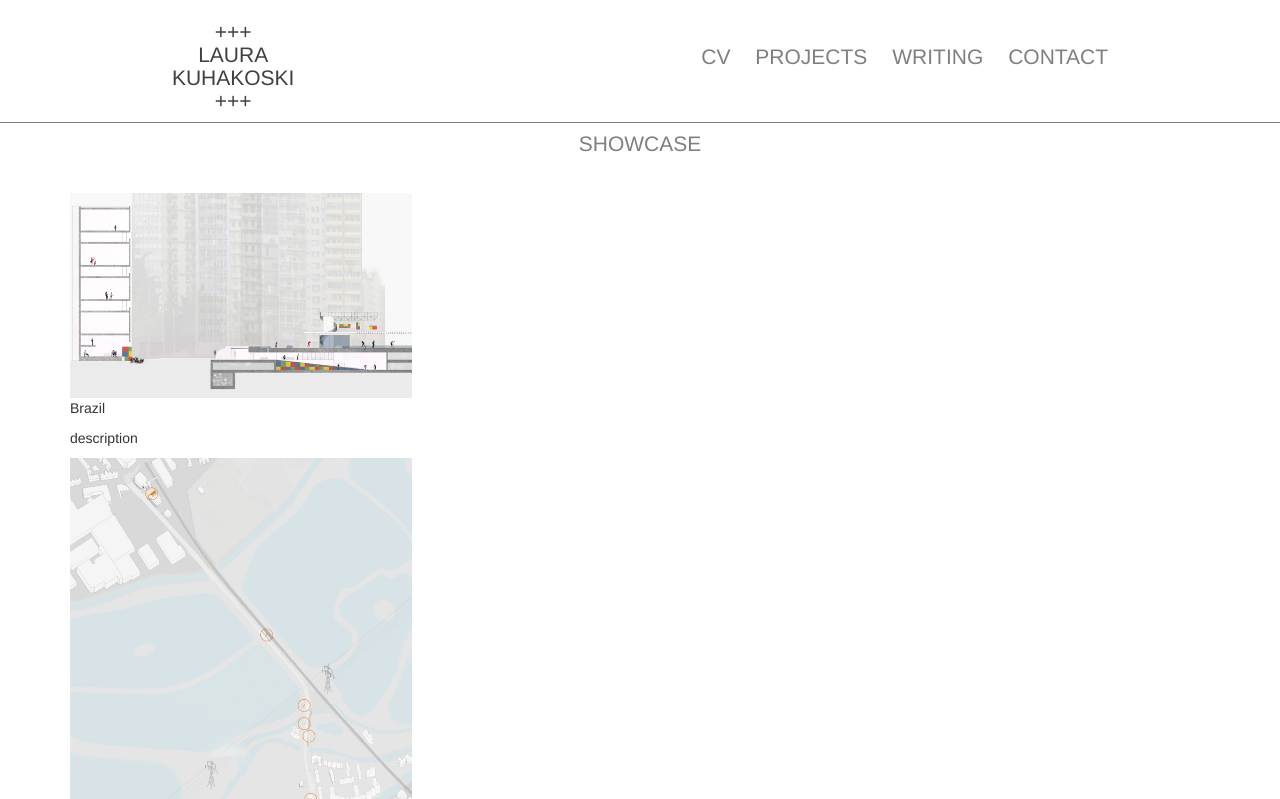
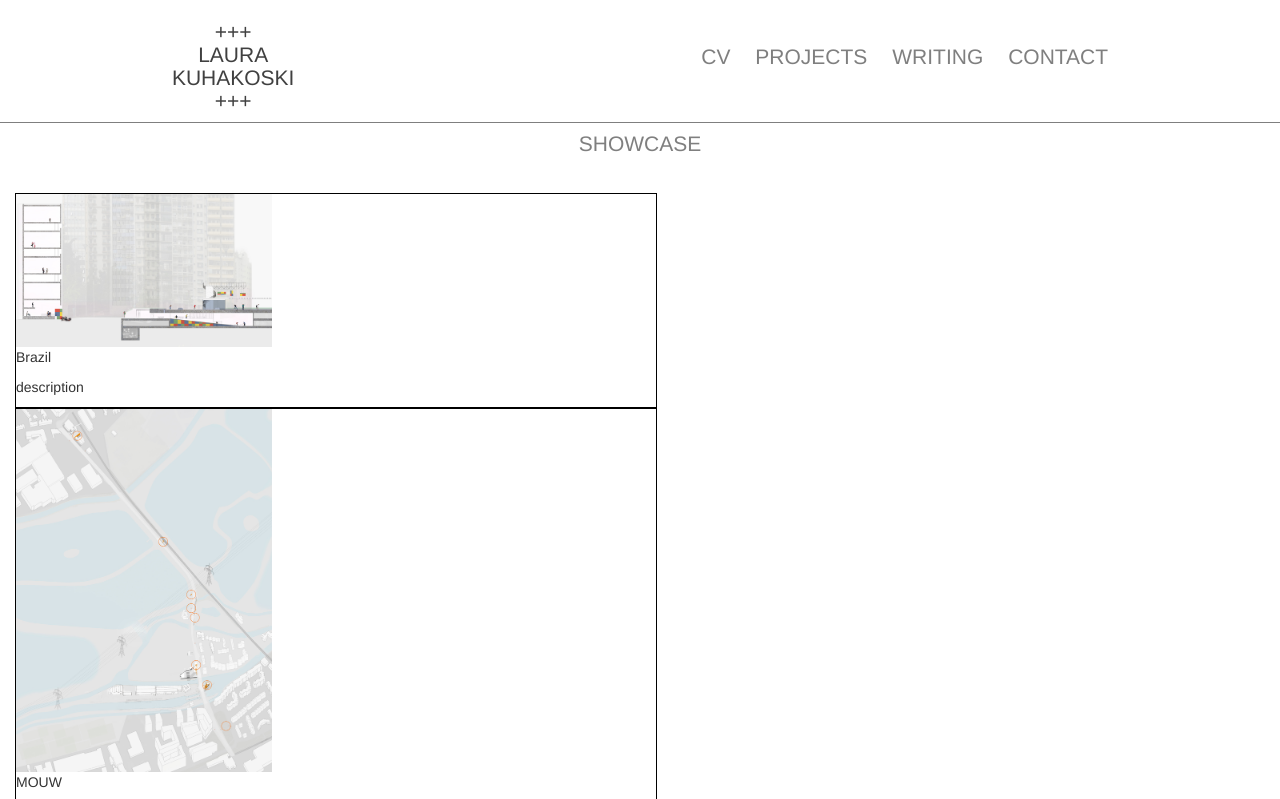
Before and after one commit to anniva/kuhisweb, a plain HTML site: page index.html in a window 1280 px wide. Shown: the top 799 px of the page. Drawn offline with nearby package versions, Linux system fonts and the light colour scheme.

Commit message:
renamed div classes plus refactoring

```diff
--- a/index.html
+++ b/index.html
@@ -24,9 +24,9 @@
     <h2>SHOWCASE</h2>
 
     <div class="container">
-      <div class="main Grid" ng-controller="MainController">
+      <div class="main" ng-controller="MainController">
 
-        <div ng-repeat="project in projects" class="Grid-cell">
+        <div class="card" ng-repeat="project in projects">
           <img class="projectImg" ng-src="{{project.image}}">
           <p class="name"> {{project.name}} </p>
             <div class="descriptionBox">
--- a/styles/style.scss
+++ b/styles/style.scss
@@ -53,21 +53,16 @@ padding-top:8em;
   font-size:$header-size;
   }
   .container{
-  display:flex;
-  justify-content:flex-start;
-    .Grid{
-    width:100%;
-    justify-content:space-around;
-      Grid-cell{
+  width:100%;
+    .main{
+    padding-top:2em;
+      .card{
+        float:left;
         border: 1px solid black;
-      }
-    }
-
-    .main{
-      padding-top:2em;
-      .projectImg{
-      height:30%;
-      width:30%;
+          .projectImg{
+          height:40%;
+          width:40%;
+        }
       }
     }
   }
```
Also changed, not shown: styles/style.css, 1 other file.
